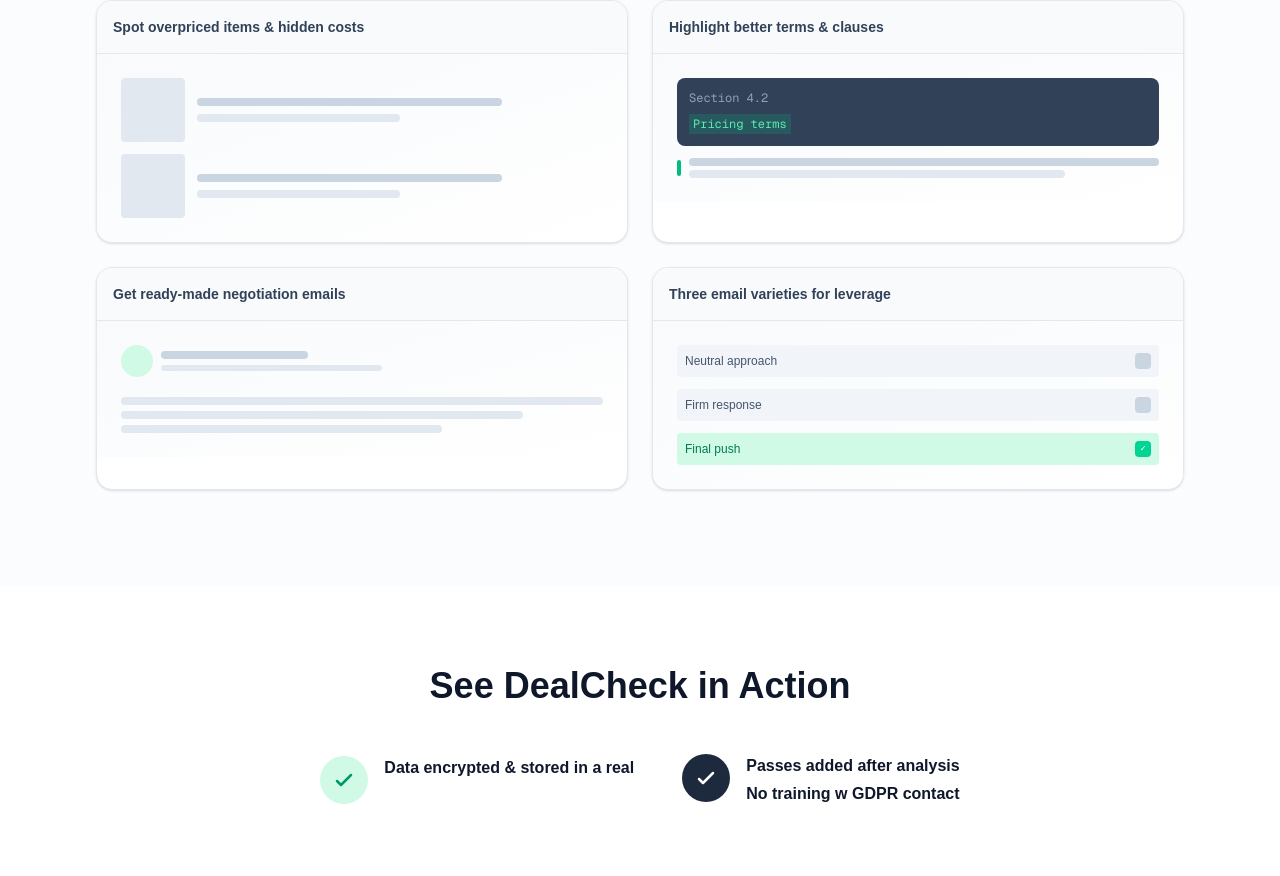
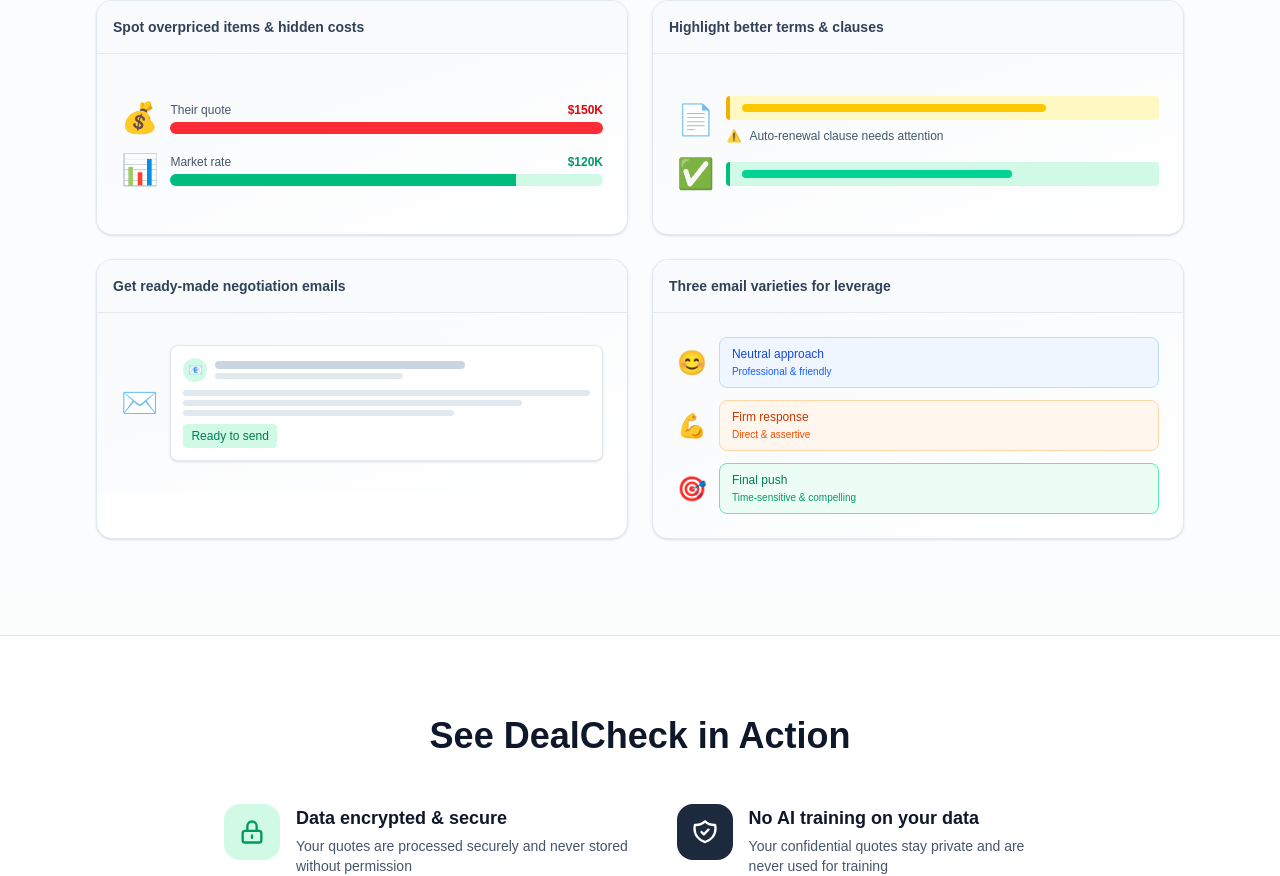
Before and after one commit to Boomchakalala/Dealcheck, a Next.js app: page / in a window 1280 px wide. Shown: the part 1396-2272 px from the top of the page. Built offline with nearby package versions, Linux system fonts and the light colour scheme.

Commit message:
Sandbox autosave

```diff
--- a/src/app/page.tsx
+++ b/src/app/page.tsx
@@ -216,28 +216,38 @@
             ))}
           </div>
 
-          {/* 4 Feature Cards with Mockups */}
+          {/* 4 Feature Cards with Better Visuals */}
           <div className="grid grid-cols-1 md:grid-cols-2 gap-6">
             {/* Card 1: Spot overpriced items */}
-            <div className="bg-white rounded-2xl border border-slate-200 overflow-hidden shadow-sm">
+            <div className="bg-white rounded-2xl border border-slate-200 overflow-hidden shadow-sm hover:shadow-md transition-shadow">
               <div className="p-4 bg-slate-50 border-b border-slate-200">
                 <p className="text-sm font-semibold text-slate-700">Spot overpriced items & hidden costs</p>
               </div>
-              <div className="p-6 bg-gradient-to-br from-slate-50 to-white">
-                {/* Mockup: Chart/Table */}
-                <div className="space-y-3">
+              <div className="p-6 bg-gradient-to-br from-slate-50 to-white min-h-[180px] flex flex-col justify-center">
+                {/* Better visual: Price comparison bars */}
+                <div className="space-y-4">
                   <div className="flex items-center gap-3">
-                    <div className="w-16 h-16 bg-slate-200 rounded"></div>
-                    <div className="flex-1 space-y-2">
-                      <div className="h-2 bg-slate-300 rounded w-3/4"></div>
-                      <div className="h-2 bg-slate-200 rounded w-1/2"></div>
+                    <div className="text-3xl">💰</div>
+                    <div className="flex-1">
+                      <div className="flex items-center justify-between mb-1">
+                        <span className="text-xs text-slate-600">Their quote</span>
+                        <span className="text-xs font-bold text-red-600">$150K</span>
+                      </div>
+                      <div className="h-3 bg-red-200 rounded-full overflow-hidden">
+                        <div className="h-full bg-red-500 w-full"></div>
+                      </div>
                     </div>
                   </div>
                   <div className="flex items-center gap-3">
-                    <div className="w-16 h-16 bg-slate-200 rounded"></div>
-                    <div className="flex-1 space-y-2">
-                      <div className="h-2 bg-slate-300 rounded w-3/4"></div>
-                      <div className="h-2 bg-slate-200 rounded w-1/2"></div>
+                    <div className="text-3xl">📊</div>
+                    <div className="flex-1">
+                      <div className="flex items-center justify-between mb-1">
+                        <span className="text-xs text-slate-600">Market rate</span>
+                        <span className="text-xs font-bold text-emerald-600">$120K</span>
+                      </div>
+                      <div className="h-3 bg-emerald-100 rounded-full overflow-hidden">
+                        <div className="h-full bg-emerald-500 w-4/5"></div>
+                      </div>
                     </div>
                   </div>
                 </div>
@@ -245,29 +255,30 @@
             </div>
 
             {/* Card 2: Highlight better terms */}
-            <div className="bg-white rounded-2xl border border-slate-200 overflow-hidden shadow-sm">
+            <div className="bg-white rounded-2xl border border-slate-200 overflow-hidden shadow-sm hover:shadow-md transition-shadow">
               <div className="p-4 bg-slate-50 border-b border-slate-200">
                 <p className="text-sm font-semibold text-slate-700">Highlight better terms & clauses</p>
               </div>
-              <div className="p-6 bg-gradient-to-br from-slate-50 to-white">
-                {/* Mockup: Highlighted text */}
+              <div className="p-6 bg-gradient-to-br from-slate-50 to-white min-h-[180px] flex flex-col justify-center">
+                {/* Better visual: Document with highlights */}
                 <div className="space-y-3">
-                  <div className="bg-slate-700 text-white p-3 rounded-lg text-xs font-mono space-y-2">
-                    <div className="flex items-center justify-between">
-                      <span className="text-slate-400">Section 4.2</span>
-                    </div>
-                    <div className="space-y-1">
-                      <div className="bg-emerald-500/20 px-1 py-0.5 inline-block">
-                        <span className="text-emerald-300">Pricing terms</span>
+                  <div className="flex items-center gap-3">
+                    <div className="text-3xl">📄</div>
+                    <div className="flex-1 space-y-2">
+                      <div className="bg-yellow-100 border-l-4 border-yellow-500 px-3 py-2 rounded">
+                        <div className="h-2 bg-yellow-400 rounded w-3/4"></div>
+                      </div>
+                      <div className="text-xs text-slate-600 flex items-start gap-2">
+                        <span className="text-yellow-600">⚠️</span>
+                        <span>Auto-renewal clause needs attention</span>
                       </div>
                     </div>
                   </div>
-                  <div className="space-y-2">
-                    <div className="flex items-start gap-2">
-                      <div className="w-1 h-4 bg-emerald-500 rounded mt-0.5"></div>
-                      <div className="flex-1 space-y-1">
-                        <div className="h-2 bg-slate-300 rounded"></div>
-                        <div className="h-2 bg-slate-200 rounded w-4/5"></div>
+                  <div className="flex items-center gap-3">
+                    <div className="text-3xl">✅</div>
+                    <div className="flex-1 space-y-2">
+                      <div className="bg-emerald-100 border-l-4 border-emerald-500 px-3 py-2 rounded">
+                        <div className="h-2 bg-emerald-400 rounded w-2/3"></div>
                       </div>
                     </div>
                   </div>
@@ -276,49 +287,66 @@
             </div>
 
             {/* Card 3: Ready-made emails */}
-            <div className="bg-white rounded-2xl border border-slate-200 overflow-hidden shadow-sm">
+            <div className="bg-white rounded-2xl border border-slate-200 overflow-hidden shadow-sm hover:shadow-md transition-shadow">
               <div className="p-4 bg-slate-50 border-b border-slate-200">
                 <p className="text-sm font-semibold text-slate-700">Get ready-made negotiation emails</p>
               </div>
-              <div className="p-6 bg-gradient-to-br from-slate-50 to-white">
-                {/* Mockup: Email */}
+              <div className="p-6 bg-gradient-to-br from-slate-50 to-white min-h-[180px] flex flex-col justify-center">
+                {/* Better visual: Email preview */}
                 <div className="space-y-3">
-                  <div className="flex items-center gap-2">
-                    <div className="w-8 h-8 bg-emerald-100 rounded-full"></div>
-                    <div className="flex-1 space-y-1.5">
-                      <div className="h-2 bg-slate-300 rounded w-1/3"></div>
-                      <div className="h-1.5 bg-slate-200 rounded w-1/2"></div>
+                  <div className="flex items-center gap-3">
+                    <div className="text-3xl">✉️</div>
+                    <div className="flex-1">
+                      <div className="bg-white border border-slate-200 rounded-lg p-3 shadow-sm">
+                        <div className="flex items-center gap-2 mb-2">
+                          <div className="w-6 h-6 bg-emerald-100 rounded-full flex items-center justify-center text-xs">📧</div>
+                          <div className="flex-1 space-y-1">
+                            <div className="h-2 bg-slate-300 rounded w-2/3"></div>
+                            <div className="h-1.5 bg-slate-200 rounded w-1/2"></div>
+                          </div>
+                        </div>
+                        <div className="space-y-1">
+                          <div className="h-1.5 bg-slate-200 rounded"></div>
+                          <div className="h-1.5 bg-slate-200 rounded w-5/6"></div>
+                          <div className="h-1.5 bg-slate-200 rounded w-4/6"></div>
+                        </div>
+                        <div className="mt-2 flex items-center gap-2">
+                          <div className="text-xs bg-emerald-100 text-emerald-700 px-2 py-1 rounded">Ready to send</div>
+                        </div>
+                      </div>
                     </div>
-                  </div>
-                  <div className="space-y-1.5 pt-2">
-                    <div className="h-2 bg-slate-200 rounded"></div>
-                    <div className="h-2 bg-slate-200 rounded w-5/6"></div>
-                    <div className="h-2 bg-slate-200 rounded w-4/6"></div>
                   </div>
                 </div>
               </div>
             </div>
 
             {/* Card 4: Three email varieties */}
-            <div className="bg-white rounded-2xl border border-slate-200 overflow-hidden shadow-sm">
+            <div className="bg-white rounded-2xl border border-slate-200 overflow-hidden shadow-sm hover:shadow-md transition-shadow">
               <div className="p-4 bg-slate-50 border-b border-slate-200">
                 <p className="text-sm font-semibold text-slate-700">Three email varieties for leverage</p>
               </div>
-              <div className="p-6 bg-gradient-to-br from-slate-50 to-white">
-                {/* Mockup: Email options */}
+              <div className="p-6 bg-gradient-to-br from-slate-50 to-white min-h-[180px] flex flex-col justify-center">
+                {/* Better visual: Email tone options */}
                 <div className="space-y-3">
-                  <div className="bg-slate-100 rounded p-2 text-xs text-slate-600 flex items-center justify-between">
-                    <span>Neutral approach</span>
-                    <div className="w-4 h-4 bg-slate-300 rounded"></div>
+                  <div className="flex items-center gap-3">
+                    <div className="text-2xl">😊</div>
+                    <div className="flex-1 bg-blue-50 border border-blue-200 rounded-lg px-3 py-2">
+                      <div className="text-xs font-medium text-blue-700">Neutral approach</div>
+                      <div className="text-[10px] text-blue-600 mt-0.5">Professional & friendly</div>
+                    </div>
                   </div>
-                  <div className="bg-slate-100 rounded p-2 text-xs text-slate-600 flex items-center justify-between">
-                    <span>Firm response</span>
-                    <div className="w-4 h-4 bg-slate-300 rounded"></div>
+                  <div className="flex items-center gap-3">
+                    <div className="text-2xl">💪</div>
+                    <div className="flex-1 bg-orange-50 border border-orange-200 rounded-lg px-3 py-2">
+                      <div className="text-xs font-medium text-orange-700">Firm response</div>
+                      <div className="text-[10px] text-orange-600 mt-0.5">Direct & assertive</div>
+                    </div>
                   </div>
-                  <div className="bg-emerald-100 rounded p-2 text-xs text-emerald-700 flex items-center justify-between font-medium">
-                    <span>Final push</span>
-                    <div className="w-4 h-4 bg-emerald-400 rounded flex items-center justify-center">
-                      <span className="text-white text-[8px]">✓</span>
+                  <div className="flex items-center gap-3">
+                    <div className="text-2xl">🎯</div>
+                    <div className="flex-1 bg-emerald-50 border border-emerald-300 rounded-lg px-3 py-2">
+                      <div className="text-xs font-medium text-emerald-700">Final push</div>
+                      <div className="text-[10px] text-emerald-600 mt-0.5">Time-sensitive & compelling</div>
                     </div>
                   </div>
                 </div>
@@ -329,34 +357,35 @@
       </section>
 
       {/* See DealCheck in Action */}
-      <section className="py-20 bg-white">
+      <section className="py-20 bg-white border-y border-slate-200">
         <div className="max-w-4xl mx-auto px-5 sm:px-8">
           <h2 className="text-3xl sm:text-4xl font-bold text-slate-900 text-center mb-12">
             See DealCheck in Action
           </h2>
-          <div className="flex flex-col md:flex-row items-center justify-center gap-12">
+          <div className="flex flex-col md:flex-row items-start justify-center gap-12">
             {/* Left: Data encrypted */}
             <div className="flex items-start gap-4">
-              <div className="w-12 h-12 rounded-full bg-emerald-100 flex items-center justify-center flex-shrink-0">
-                <svg className="w-6 h-6 text-emerald-600" fill="none" viewBox="0 0 24 24" stroke="currentColor">
-                  <path strokeLinecap="round" strokeLinejoin="round" strokeWidth={2.5} d="M5 13l4 4L19 7" />
+              <div className="w-14 h-14 rounded-2xl bg-emerald-100 flex items-center justify-center flex-shrink-0">
+                <svg className="w-7 h-7 text-emerald-600" fill="none" viewBox="0 0 24 24" stroke="currentColor">
+                  <path strokeLinecap="round" strokeLinejoin="round" strokeWidth={2} d="M12 15v2m-6 4h12a2 2 0 002-2v-6a2 2 0 00-2-2H6a2 2 0 00-2 2v6a2 2 0 002 2zm10-10V7a4 4 0 00-8 0v4h8z" />
                 </svg>
               </div>
               <div>
-                <p className="text-base font-semibold text-slate-900 mb-1">Data encrypted & stored in a real</p>
+                <p className="text-lg font-semibold text-slate-900 mb-1">Data encrypted & secure</p>
+                <p className="text-sm text-slate-600">Your quotes are processed securely and never stored without permission</p>
               </div>
             </div>
 
-            {/* Right: Passes added + No training */}
+            {/* Right: No training on your data */}
             <div className="flex items-start gap-4">
-              <div className="w-12 h-12 rounded-full bg-slate-800 flex items-center justify-center flex-shrink-0">
-                <svg className="w-6 h-6 text-white" fill="none" viewBox="0 0 24 24" stroke="currentColor">
-                  <path strokeLinecap="round" strokeLinejoin="round" strokeWidth={2.5} d="M5 13l4 4L19 7" />
+              <div className="w-14 h-14 rounded-2xl bg-slate-800 flex items-center justify-center flex-shrink-0">
+                <svg className="w-7 h-7 text-white" fill="none" viewBox="0 0 24 24" stroke="currentColor">
+                  <path strokeLinecap="round" strokeLinejoin="round" strokeWidth={2} d="M9 12l2 2 4-4m5.618-4.016A11.955 11.955 0 0112 2.944a11.955 11.955 0 01-8.618 3.04A12.02 12.02 0 003 9c0 5.591 3.824 10.29 9 11.622 5.176-1.332 9-6.03 9-11.622 0-1.042-.133-2.052-.382-3.016z" />
                 </svg>
               </div>
               <div>
-                <p className="text-base font-semibold text-slate-900 mb-1">Passes added after analysis</p>
-                <p className="text-base font-semibold text-slate-900">No training w GDPR contact</p>
+                <p className="text-lg font-semibold text-slate-900 mb-1">No AI training on your data</p>
+                <p className="text-sm text-slate-600">Your confidential quotes stay private and are never used for training</p>
               </div>
             </div>
           </div>
```
